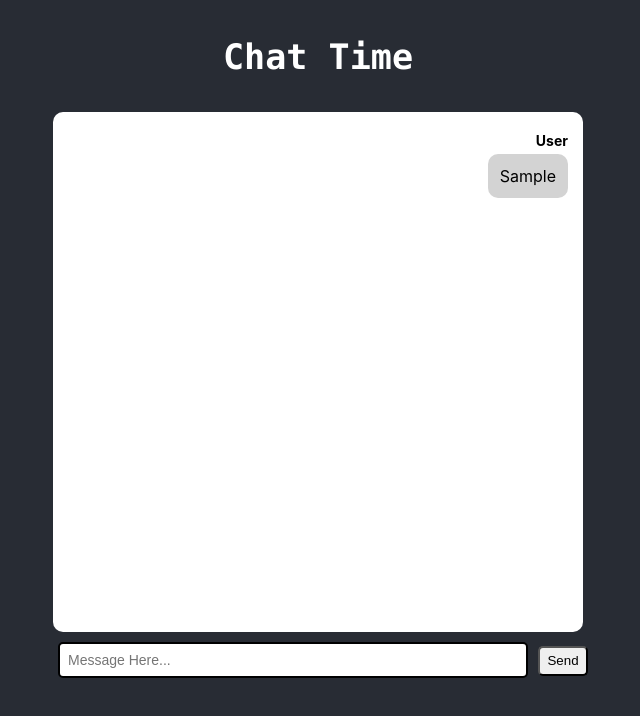
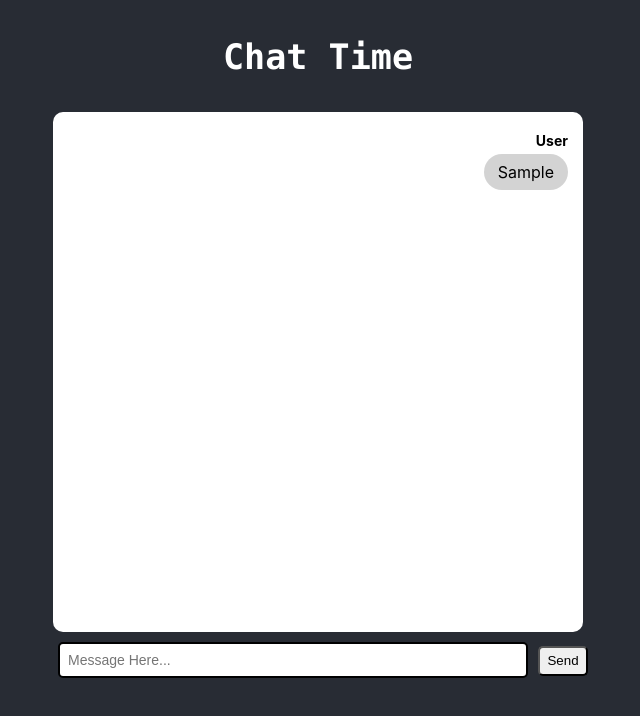
Before and after one commit to winnllam/chatbotbox, a React (Create React App) app: page / in a window 1280 px wide. Both pictures are taken after typing "Sample" into the empty fields and a click on the button "Send". Shown: the top 716 px of the page, without its empty margins (322-962 px from the left). Built offline with nearby package versions, Linux system fonts and the light colour scheme; no server answers.

Commit message:
Rounded the chat messages

```diff
--- a/src/components/ChatInput/ChatInput.tsx
+++ b/src/components/ChatInput/ChatInput.tsx
@@ -18,7 +18,6 @@ const ChatInput = memo<InputProps>(({ sendMessage, name }) => {
     async (e: React.FormEvent) => {
       e.preventDefault();
 
-      console.log(name);
       const messageObj: ChatMessageData = {
         id: name,
         message: value,
--- a/src/components/ChatMessage/ChatMessage.module.css
+++ b/src/components/ChatMessage/ChatMessage.module.css
@@ -3,25 +3,28 @@ h5 {
   margin-top: 10px;
   margin-bottom: 0;
 }
+
 .msg {
   max-width: 300px;
-  padding: 10px;
-  margin: 5px;
-  margin-right: 0;
-  border-radius: 10px;
+  padding: 6px 12px;
+  margin: 5px 0;
+  border-radius: 20px;
   word-wrap: break-word;
-  background-color: #D3D3D3  ;
+  background-color: #d3d3d3;
   display: block;
 }
+
 .timestamp {
   display: block;
   font-size: 10px;
 }
+
 .left {
   text-align: left;
   float: left;
   clear: left;
 }
+
 .right {
   text-align: right;
   float: right;
```
